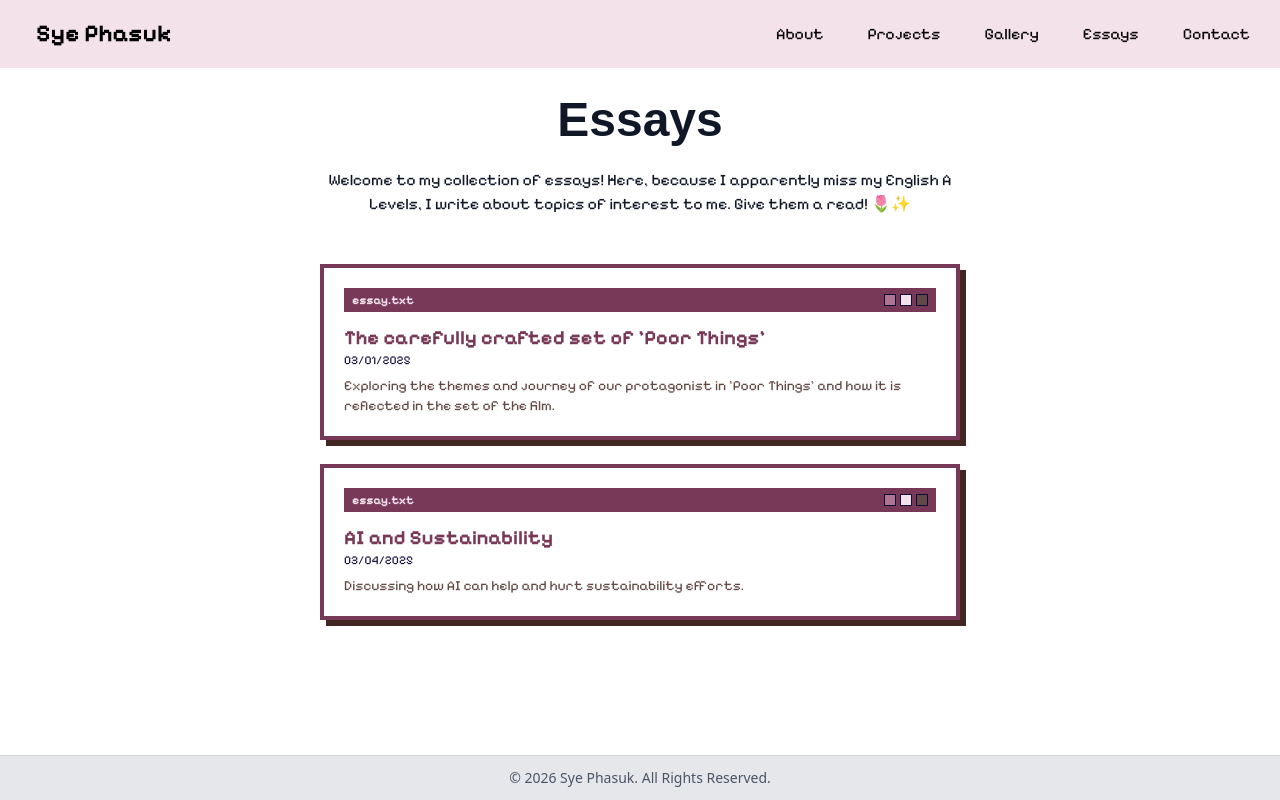
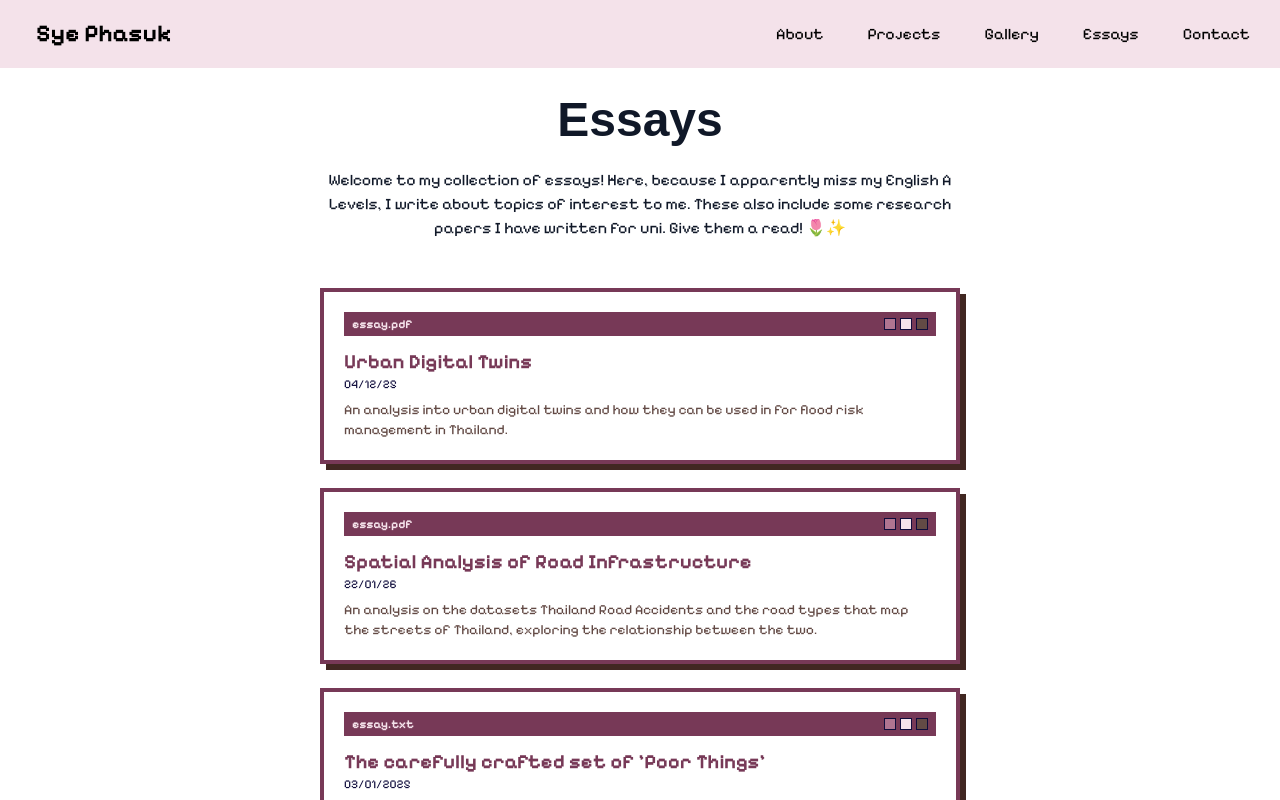
Before and after one commit to phasuk15/Sye-Phasuk, a Next.js app: page /essays in a window 1280 px wide. Shown: the top 800 px of the page. Built offline with nearby package versions, Linux system fonts and the light colour scheme; a web font is replaced by a local one.

Commit message:
Added pdfs

```diff
--- a/app/components/EssayCard.tsx
+++ b/app/components/EssayCard.tsx
@@ -2,25 +2,29 @@ interface EssayCardProps {
   date: string;
   title: string;
   description: string;
+  fileLabel?: string;   // "essay.txt" or "essay.pdf"
 }
 
-const EssayCard: React.FC<EssayCardProps> = ({ date, title, description }) => {
+const EssayCard = ({ date, title, description, fileLabel = "essay.txt" }: EssayCardProps) => {
   return (
-    <div className="p-5 border-4 border-raspberrybg-white shadow-[6px_6px_0px_#412722] hover:shadow-[8px_8px_0px_#AE5969] transition-all duration-200 cursor-pointer font-pixelify">
+    <div className="p-5 border-4 border-raspberry bg-white shadow-[6px_6px_0px_#412722] hover:shadow-[8px_8px_0px_#AE5969] transition-all duration-200 cursor-pointer font-pixelify max-w-2xl">
+
       <div className="bg-raspberry text-light-pink px-2 py-1 flex items-center justify-between text-xs mb-3">
-        <span className="font-bold">essay.txt</span>
+        <span className="font-bold">{fileLabel}</span>
         <div className="flex gap-1">
-            <span className="w-3 h-3 bg-rosewood border border-plum-brown"></span>
-            <span className="w-3 h-3 bg-light-pink border border-plum-brown"></span>
-            <span className="w-3 h-3 bg-mauve-brown border border-plum-brown"></span>
+          <span className="w-3 h-3 bg-rosewood border border-plum-brown"></span>
+          <span className="w-3 h-3 bg-light-pink border border-plum-brown"></span>
+          <span className="w-3 h-3 bg-mauve-brown border border-plum-brown"></span>
         </div>
       </div>
-      <h2 className="text-xl font-bold text-raspberry group-hover:text-mauve-brown transition-colors">{title}</h2>
+
+      <h2 className="text-xl font-bold text-raspberry group-hover:text-mauve-brown transition-colors">
+        {title}
+      </h2>
       <p className="text-xs text-plum-brown mb-2">{date}</p>
       <p className="text-sm text-mauve-brown group-hover:text-rosewood transition-colors">
-          {description}
+        {description}
       </p>
-
     </div>
   );
 };
--- a/app/dashboard/MusicPlayer.tsx
+++ b/app/dashboard/MusicPlayer.tsx
@@ -1,7 +1,5 @@
 "use client";
 import Image from "next/image";
-
-import React from "react";
 import { useState } from "react";
 import { motion, AnimatePresence } from "framer-motion";
 import Forward from "../components/icons/Forward";
@@ -48,6 +46,8 @@ const MusicPlayer = () => {
                             src={songs[currentIndex].cover}
                             alt={songs[currentIndex].title}
                             className="w-42 h-42 mx-auto object-cover image-pixelated border-2 border-mauve-brown"
+                            width={50}
+                            height={50}
                         />
                         <p className="mt-2 text-sm">{songs[currentIndex].title}</p>
                         <p className="text-xs text-pink-800">{songs[currentIndex].artist}</p>
--- a/app/essays/[slug]/page.tsx
+++ b/app/essays/[slug]/page.tsx
@@ -22,14 +22,14 @@ export default async function Essay({ params }: any) {
   const { data, content } = matter(fileContents);
 
   return (
-    <article className="min-h-screen max-w-5xl mx-auto px-4 mt-24 flex flex-col items-center">
+    <article className="min-h-screen max-w-3xl mx-auto px-4 mt-24 flex flex-col items-center">
       <h1 className="font-jersey font-bold text-5xl">{data.title}</h1>
       <p className="text-sm text-gray-500">{data.date}</p>
       <div className="py-12 w-full text-plum-brown">
         <ReactMarkdown
           components={{
             p: ({ children }) => (
-              <p className="mb-6 leading-relaxed">{children}</p> // 👈 margin-bottom creates spacing
+              <p className="mb-6 leading-relaxed">{children}</p>
             ),
             h2: ({ children }) => (
               <h2 className="mt-10 mb-4 text-2xl font-jersey text-raspberry">
--- a/app/essays/page.tsx
+++ b/app/essays/page.tsx
@@ -2,6 +2,7 @@ import fs from "fs";
 import path from "path";
 import matter from "gray-matter";
 import Link from "next/link";
+import EssayCard from "../components/EssayCard";
 
 const EssaysFull = () => {
     const postsDir = path.join(process.cwd(), "content");
@@ -26,47 +27,44 @@ const EssaysFull = () => {
         <div className="max-w-2xl mx-auto px-4 flex flex-col items-center pb-24">
             <h1 className="font-jersey font-bold text-5xl pt-24 pb-6">Essays</h1>
             <p className="font-pixelify text-center mb-12">
-                Welcome to my collection of essays! Here, because I apparently miss my English A Levels, I write about topics of interest to me. Give them a read! 🌷✨
+                Welcome to my collection of essays! Here, because I apparently miss my English A Levels, I write about topics of interest to me. These also include some research papers I have written for uni. Give them a read! 🌷✨
             </p>
 
             <ul className="space-y-6">
-                <li >
+                {/* PDF essays */}
+                <li className="group relative font-pixelify">
+                    <Link href="/file/Urban_Digital_Twins.pdf" target="_blank">
+                        <EssayCard
+                            date="04/12/25"
+                            title="Urban Digital Twins"
+                            description="An analysis into urban digital twins and how they can be used in for flood risk management in Thailand."
+                            fileLabel="essay.pdf"
+                        />
+                    </Link>
                 </li>
-            </ul>
 
-            <ul className="space-y-6">
+                <li className="group relative font-pixelify">
+                    <Link href="/file/Spatial_Analysis_of_Road_Infrastructure.pdf" target="_blank">
+                        <EssayCard
+                            date="22/01/26"
+                            title="Spatial Analysis of Road Infrastructure"
+                            description="An analysis on the datasets Thailand Road Accidents and the road types that map the streets of Thailand, exploring the relationship between the two."
+                            fileLabel="essay.pdf"
+                        />
+                    </Link>
+                </li>
+
+                {/* Markdown essays */}
                 {posts.map((post) => (
                     <li key={post.slug} className="group relative font-pixelify">
-                        <Link href={`/essays/${post.slug}`}>
-                            <div className="
-                            p-5
-                            border-4 border-raspberry
-                            bg-white
-                            shadow-[6px_6px_0px_#412722]
-                            hover:shadow-[8px_8px_0px_#AE5969]
-                            transition-all
-                            duration-200
-                            cursor-pointer
-                            ">
-
-                            <div className="bg-raspberry text-light-pink px-2 py-1 flex items-center justify-between text-xs mb-3">
-                            <span className="font-bold">essay.txt</span>
-                            <div className="flex gap-1">
-                                <span className="w-3 h-3 bg-rosewood border border-plum-brown"></span>
-                                <span className="w-3 h-3 bg-light-pink border border-plum-brown"></span>
-                                <span className="w-3 h-3 bg-mauve-brown border border-plum-brown"></span>
-                            </div>
-                            </div>
-                                {/* Content */}
-                                <h2 className="text-xl font-bold text-raspberry group-hover:text-mauve-brown transition-colors">
-                                    {post.title}
-                                </h2>
-                                <p className="text-xs text-plum-brown mb-2">{post.date}</p>
-                                <p className="text-sm text-mauve-brown group-hover:text-rosewood transition-colors">
-                                    {post.description}
-                                </p>
-                            </div>
-                        </Link>
+                    <Link href={`/essays/${post.slug}`}>
+                        <EssayCard
+                        date={post.date}
+                        title={post.title}
+                        description={post.description}
+                        fileLabel="essay.txt"
+                        />
+                    </Link>
                     </li>
                 ))}
             </ul>
--- a/app/sections/Essays.tsx
+++ b/app/sections/Essays.tsx
@@ -3,6 +3,7 @@ import fs from "fs";
 import path from "path";
 import matter from "gray-matter";
 import Link from "next/link";
+import EssayCard from "../components/EssayCard";
 
 // import { getPosts } from "@/lib/getPosts";
 
@@ -31,31 +32,27 @@ export default function Essays() {
       </p>
       <div className="flex flex-col items-center gap-5">
         <ul className="space-y-6">
-            {posts.map((post) => (
-              <li key={post.slug} className="group relative font-pixelify">
-                <Link href={`/essays/${post.slug}`}>
-                  <div className="p-5 border-4 border-raspberry bg-white shadow-[6px_6px_0px_#412722] hover:shadow-[8px_8px_0px_#AE5969]transition-all duration-200 cursor-pointer">
-                    <div className="bg-raspberry text-light-pink px-2 py-1 flex items-center justify-between text-xs mb-3">
-                      <span className="font-bold">essay.txt</span>
-                      <div className="flex gap-1">
-                          <span className="w-3 h-3 bg-rosewood border border-plum-brown"></span>
-                          <span className="w-3 h-3 bg-light-pink border border-plum-brown"></span>
-                          <span className="w-3 h-3 bg-mauve-brown border border-plum-brown"></span>
-                      </div>
-                      </div>
-                          {/* Content */}
-                          <h2 className="text-xl font-bold text-raspberry group-hover:text-mauve-brown transition-colors">
-                              {post.title}
-                          </h2>
-                          <p className="text-xs text-plum-brown mb-2">{post.date}</p>
-                          <p className="text-sm text-mauve-brown group-hover:text-rosewood transition-colors">
-                              {post.description}
-                          </p>
-                      </div>
-                  </Link>
-                </li>
-              ))}
-          </ul>
+          <li className="group relative font-pixelify">
+            <Link href="/file/Urban_Digital_Twins.pdf" target="_blank">
+                <EssayCard
+                    date="04/12/25"
+                    title="Urban Digital Twins"
+                    description="An analysis into urban digital twins and how they can be used in for flood risk management in Thailand."
+                    fileLabel="essay.pdf"
+                />
+            </Link>
+          </li>
+          <li className="group relative font-pixelify">
+            <Link href="/file/Spatial_Analysis_of_Road_Infrastructure.pdf" target="_blank">
+              <EssayCard
+                  date="22/01/26"
+                  title="Spatial Analysis of Road Infrastructure"
+                  description="An analysis on the datasets Thailand Road Accidents and the road types that map the streets of Thailand, exploring the relationship between the two."
+                  fileLabel="essay.pdf"
+              />
+            </Link>
+          </li>
+        </ul>
         <Link href="/essays" className="mt-10">
           <Button text="See more essays" />
         </Link>
```
Also changed, not shown: 2 other files (tests, documents, lock files or other folders).
